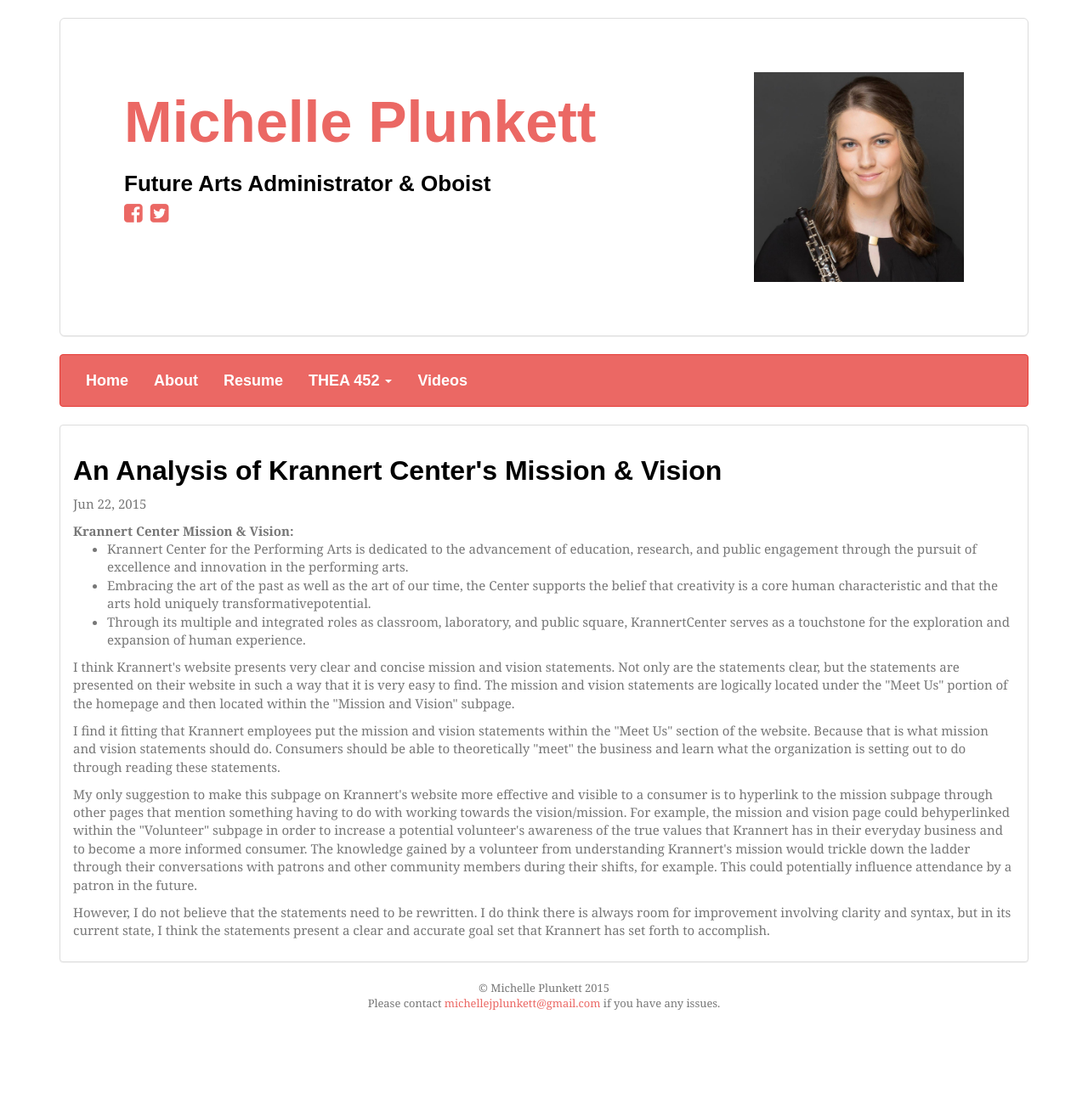
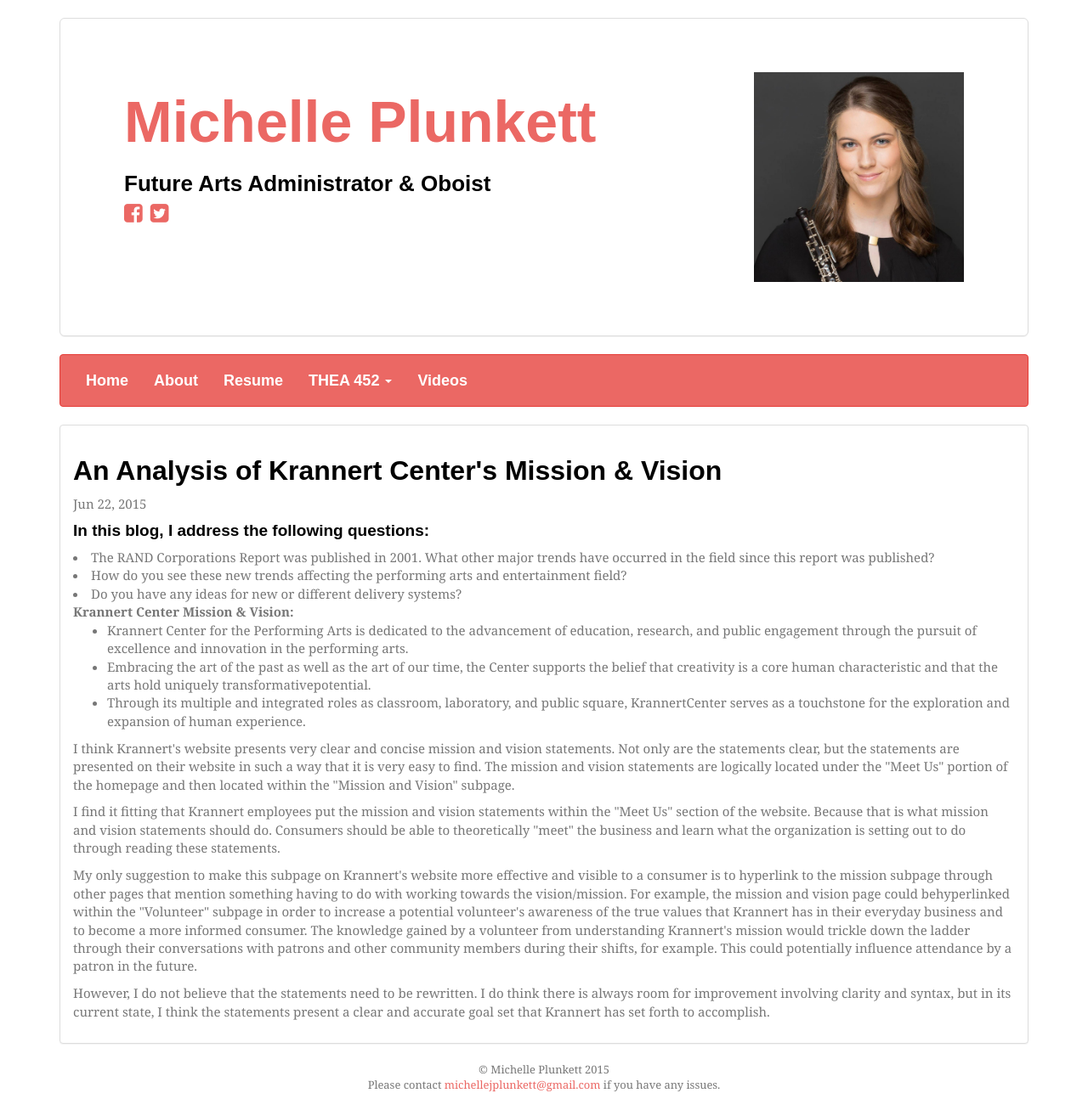
Before and after one commit to michelleplunkett/michelleplunkett.github.io, a Jekyll site: the page built from blogs/_posts/2015-06-22-blog1.html, in a window 1280 px wide. Shown: the whole page at 85% size. Built offline with Jekyll 4.4.1, drawn with Linux system fonts in a browser that asks for light colours; nearby versions of some CDN libraries; some web fonts are replaced; Markdown is read by kramdown in place of the engine named in the settings; before the commit the page ends 1211 px from its top, so only the background shows below that.

Commit message:
Update 2015-06-22-blog1.html

```diff
--- a/blogs/_posts/2015-06-22-blog1.html
+++ b/blogs/_posts/2015-06-22-blog1.html
@@ -3,6 +3,11 @@
 title:  "An Analysis of Krannert Center's Mission & Vision"
 date:   2015-06-22
 ---
+
+							<h4>In this blog, I address the following questions:</h4>
+								<li>The RAND Corporations Report was published in 2001. What other major trends have occurred in the field since this report was published?</li>
+								<li>How do you see these new trends affecting the performing arts and entertainment field?</li>
+								<li>Do you have any ideas for new or different delivery systems?</li>
 
 							<b>Krannert Center Mission & Vision:</b>
 							<ul>
```
